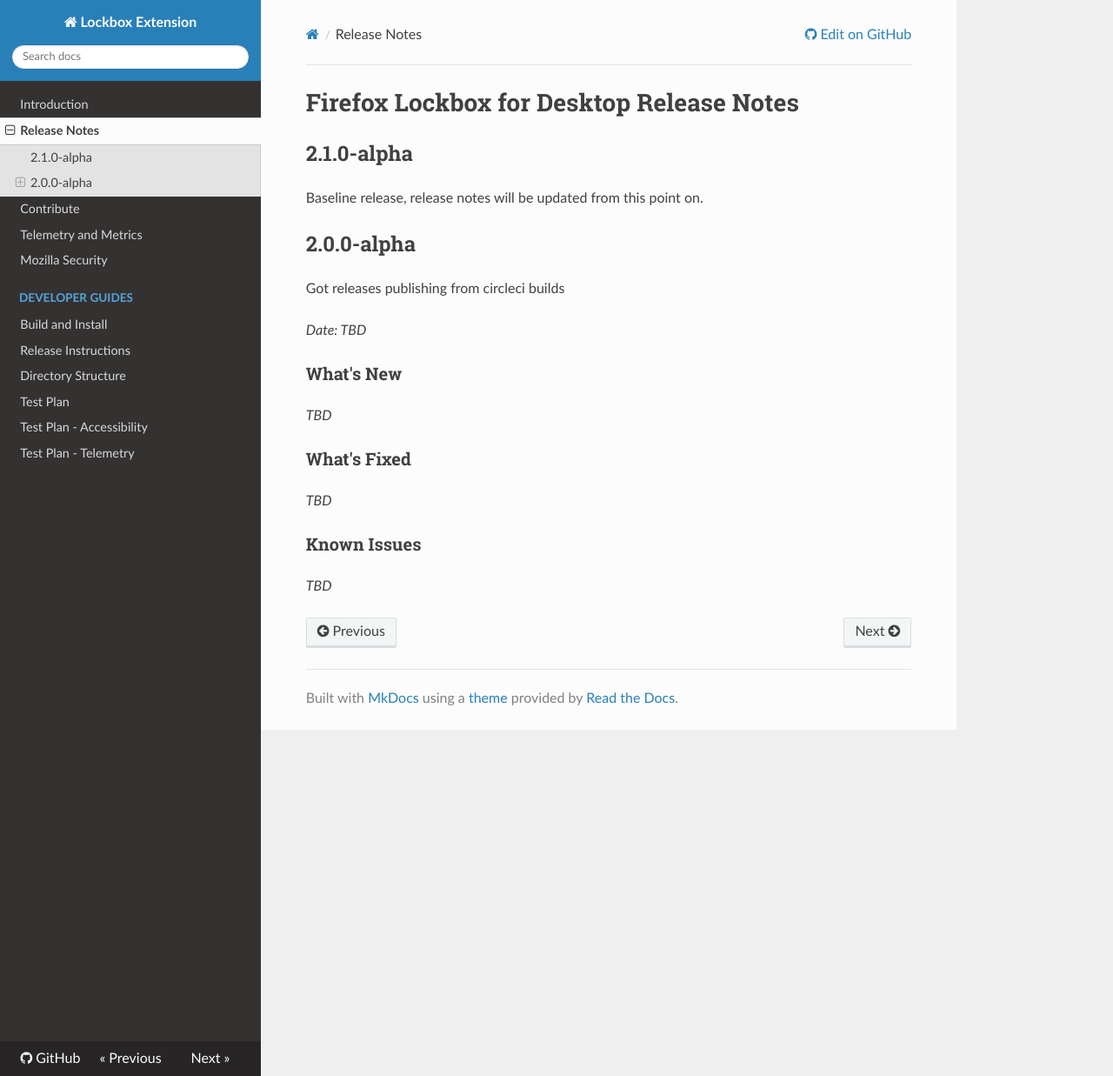
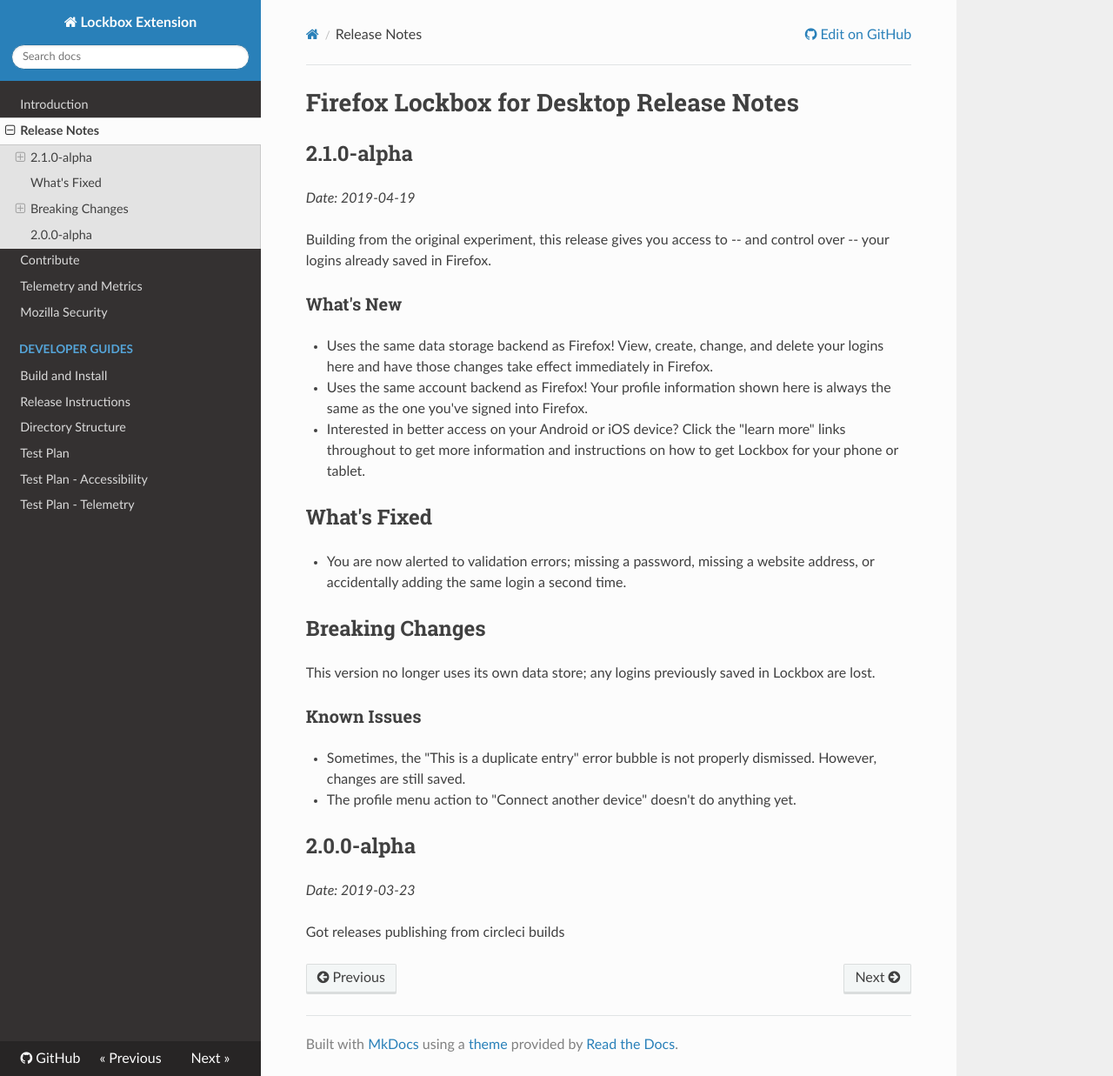
Before and after one commit to mozilla-lockwise/lockwise-addon, an MkDocs documentation site: the page built from docs/release-notes.md, in a window 1280 px wide and 1237 px high. Shown: the whole window at 87% size. Built offline with MkDocs 1.6.1, drawn with Linux system fonts in a browser that asks for light colours; nearby versions of some CDN libraries; old or Windows-style settings are respelled for this version of MkDocs.

Commit message:
release notes

```diff
--- a/docs/release-notes.md
+++ b/docs/release-notes.md
@@ -2,22 +2,31 @@
 
 ## 2.1.0-alpha
 
-Baseline release, release notes will be updated from this point on.
+_Date: 2019-04-19_
+
+Building from the original experiment, this release gives you access to  -- and control over -- your logins already saved in Firefox.
+
+### What's New
+
+* Uses the same data storage backend as Firefox!  View, create, change, and delete your logins here and have those changes take effect immediately in Firefox.
+* Uses the same account backend as Firefox!  Your profile information shown here is always the same as the one you've signed into Firefox.
+* Interested in better access on your Android or iOS device?  Click the "learn more" links throughout to get more information and instructions on how to get Lockbox for your phone or tablet.
+
+## What's Fixed
+
+* You are now alerted to validation errors; missing a password, missing a website address, or accidentally adding the same login a second time.
+
+## Breaking Changes
+
+This version no longer uses its own data store; any logins previously saved in Lockbox are lost.
+
+### Known Issues
+
+* Sometimes, the "This is a duplicate entry" error bubble is not properly dismissed.  However, changes are still saved.
+* The profile menu action to "Connect another device" doesn't do anything yet.
 
 ## 2.0.0-alpha
 
+_Date: 2019-03-23_
+
 Got releases publishing from circleci builds
-
-_Date: TBD_
-
-### What's New
-
-_TBD_
-
-### What's Fixed
-
-_TBD_
-
-### Known Issues
-
-_TBD_
```
